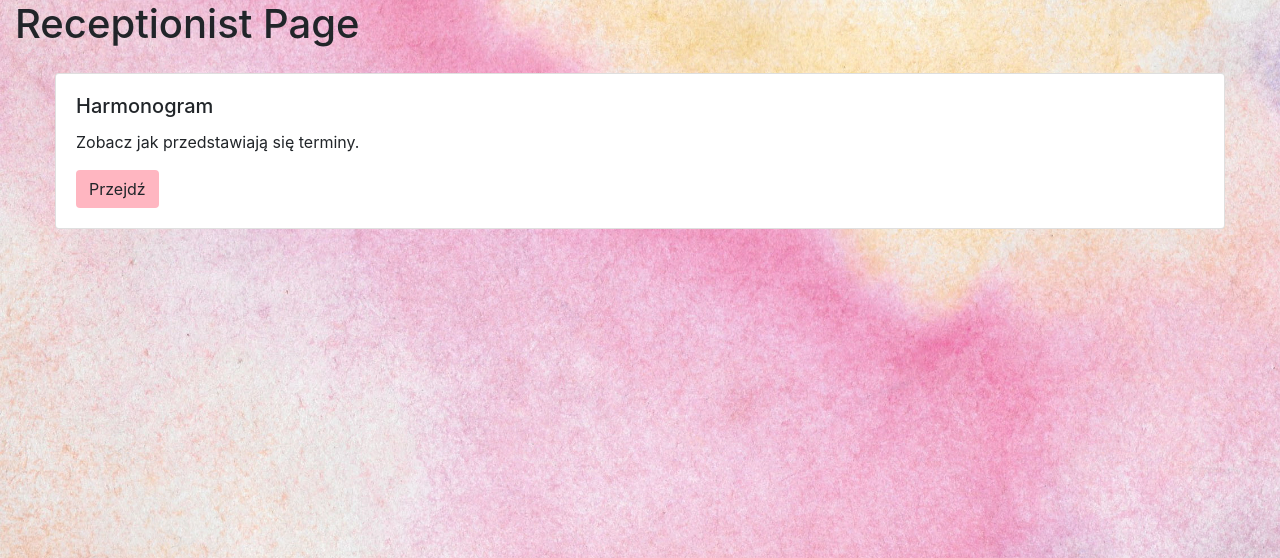
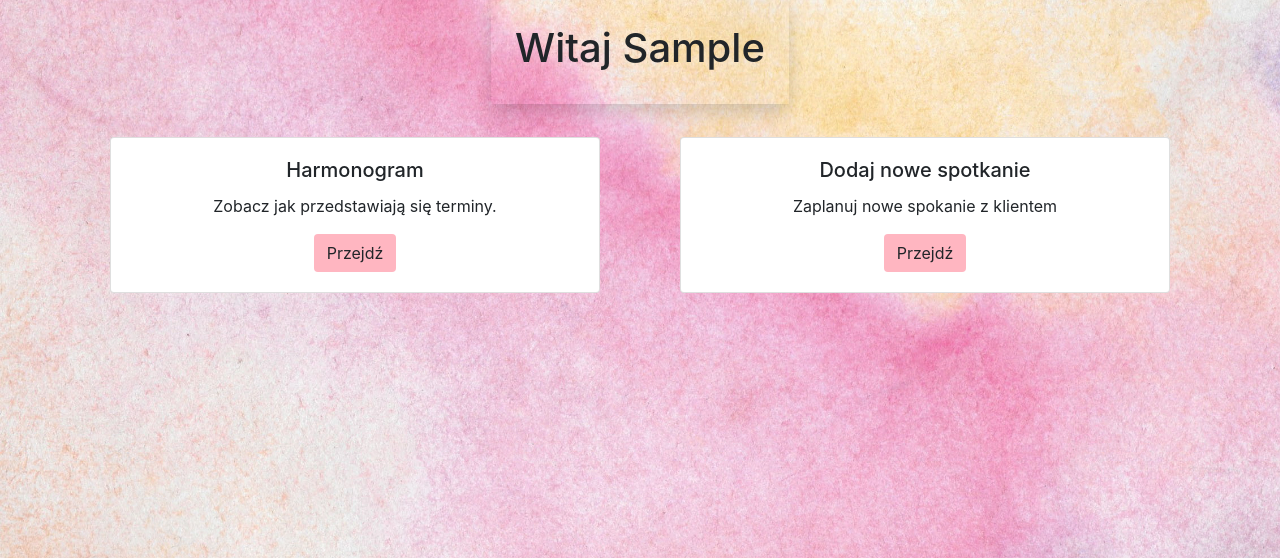
Before and after one commit to IAD3-SPA/SpaManagement, a Django app: page /receptionist_page/ in a window 1280 px wide. Shown: the part 56-614 px from the top of the page. Run offline with Django 4.2, Linux system fonts and the light colour scheme; the visitor is signed in with stand-in values (Sample User, id 1); parts of the project's set-up code (start-up, migrations or seed data) failed here and were passed over; some libraries are stand-ins or nearby versions.

Commit message:
receptionist page

```diff
--- a/SpaApp/views.py
+++ b/SpaApp/views.py
@@ -124,12 +124,16 @@ def login_user(request):
         if user is not None:
             login(request, user)
             if is_owner(user):
+                messages.success(request, "Zalogowałeś się jako właściciel:)")
                 return render(request, 'owner_page.html')
             elif is_accountant(user):
+                messages.success(request, "Zalogowałeś się jako księgowy :)")
                 return render(request, 'accountant_page.html')
             elif is_receptionist(user):
+                messages.success(request, "Zalogowałeś się jako recepcjonista :)")
                 return render(request, 'receptionist_page.html')
             elif is_supplier(user):
+                messages.success(request, "Zalogowałeś się jako dostawca :)")
                 return render(request, 'delivery_page.html')
             return render(request, 'index.html')
         messages.error(request, "Nie udało się zalogować")
@@ -144,6 +148,7 @@ def login_user(request):
 @login_required(login_url="login_user")
 def logout_user(request):
     logout(request)
+    messages.success(request, "Wylogowano pomyślnie")
     return redirect("index")
 
 
@@ -211,7 +216,7 @@ def activate(request, uidb64, token):
     if user is not None and account_activation_token.check_token(user, token):
         user.is_active = True
         user.save()
-        # messages success
+        messages.success(request, "Aktywowano konto")
         return redirect("login_user")
 
     # error
--- a/templates/receptionist_page.html
+++ b/templates/receptionist_page.html
@@ -4,16 +4,34 @@
 {% block content %}
 
 <h1 class="center">
-    Receptionist Page
+  <div class="d-flex align-items-center justify-content-center">
+    <div class="shadow p-4">
+        <h1>Witaj {{ request.user.first_name }}</h1>
+    </div>
+  </div>
 </h1>
-<div class="col">
-    <div class="card" style="margin:25px">
+<div class="container text-center">
+  <div class="row row-cols-2" >
+    <div class="col">
+      <div class="card" style="margin:25px">
         <div class="card-body">
           <h5 class="card-title">Harmonogram</h5>
           <p class="card-text">Zobacz jak przedstawiają się terminy.</p>
           <a href="{% url 'schedule' %}" class="btn" style="background-color: #FFB6C1;">Przejdź</a>
         </div>
       </div>
+    </div>
+    <div class="col">
+      <div class="card" style="margin:25px">
+        <div class="card-body">
+          <h5 class="card-title">Dodaj nowe spotkanie</h5>
+          <p class="card-text">Zaplanuj nowe spokanie z klientem</p>
+          <a href="{% url 'new_appointment' %}" class="btn" style="background-color: #FFB6C1;">Przejdź</a>
+        </div>
+      </div>
+    </div>
   </div>
+</div>
+
 
 {% endblock content %}
```
